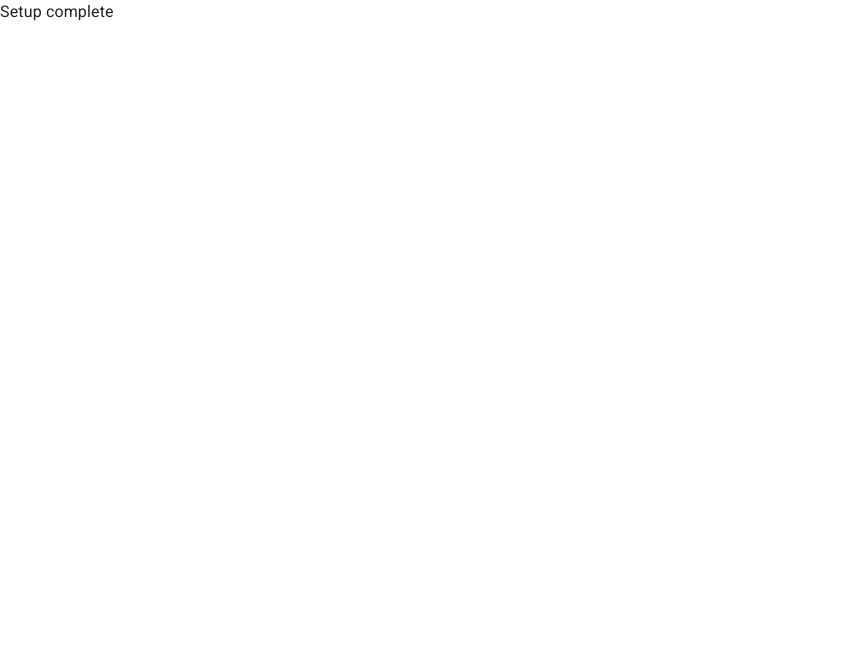
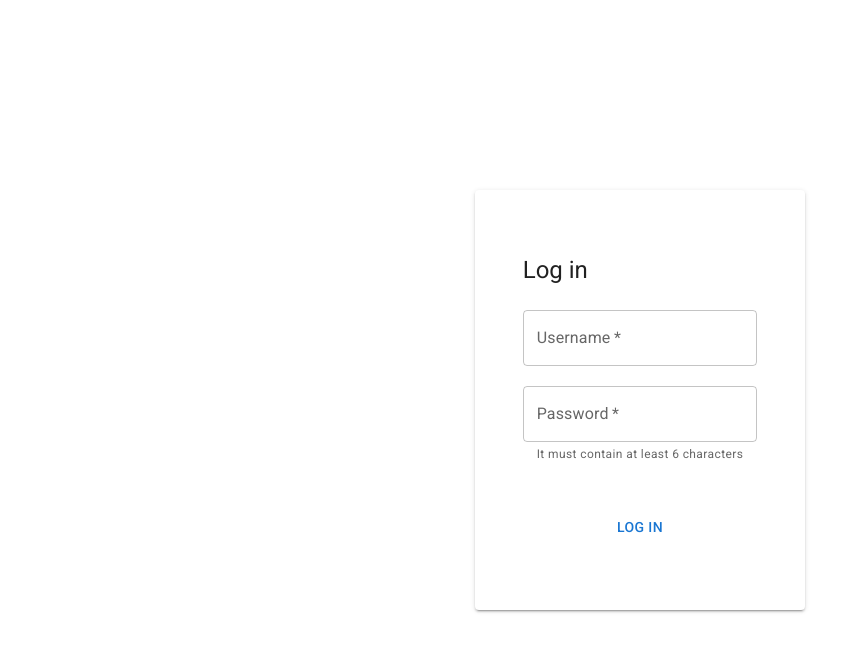
Before and after one commit to edgard-mv/adflew-shortener-adm, a React (Create React App) app: page / in a window 1280 px wide. Shown: the top 652 px of the page, without its empty margins (0-868 px from the left). Built offline with nearby package versions, Linux system fonts and the light colour scheme; no server answers.

Commit message:
Add routing, Set up login page

```diff
--- a/package.json
+++ b/package.json
@@ -14,6 +14,7 @@
     "react": "^18.2.0",
     "react-dom": "^18.2.0",
     "react-query": "^3.39.1",
+    "react-router-dom": "^6.3.0",
     "react-scripts": "5.0.1",
     "web-vitals": "^2.1.4"
   },
--- a/src/App.js
+++ b/src/App.js
@@ -1,10 +1,14 @@
 import { CssBaseline } from '@mui/material';
+import { useAuthContext } from './context/Auth.provider';
+import Routing from './pages/Routing';
 
 function App() {
+  const { isLoggedIn } = useAuthContext();
+
   return (
     <>
       <CssBaseline />
-      <div className="App">Setup complete</div>
+      <Routing isLoggedIn={isLoggedIn} />
     </>
   );
 }
--- /dev/null
+++ b/src/components/AppForm.jsx
@@ -0,0 +1,30 @@
+import Container from '@mui/material/Container';
+import Box from '@mui/material/Box';
+import Paper from '@mui/material/Paper';
+
+const AppForm = ({ children }) => {
+  return (
+    <Box
+      sx={{
+        display: 'flex',
+      }}
+    >
+      <Container maxWidth="md">
+        <Box sx={{ height: 1, display: 'flex', alignItems: 'center' }}>
+          <Paper
+            elevation={2}
+            sx={{
+              width: 1,
+              py: { xs: 4, md: 8 },
+              px: { xs: 3, md: 6 },
+            }}
+          >
+            {children}
+          </Paper>
+        </Box>
+      </Container>
+    </Box>
+  );
+};
+
+export default AppForm;
--- /dev/null
+++ b/src/pages/Login.jsx
@@ -0,0 +1,80 @@
+import { useState } from 'react';
+import { useAuthContext } from '../context/Auth.provider.js';
+
+import Typography from '@mui/material/Typography';
+import TextField from '@mui/material/TextField';
+import Box from '@mui/material/Box';
+import Button from '@mui/material/Button';
+import { styled } from '@mui/material/styles';
+
+import AppForm from '../components/AppForm.jsx';
+
+const Login = () => {
+  const { logIn } = useAuthContext();
+
+  const [username, setUsername] = useState('');
+  const [password, setPassword] = useState('');
+
+  function onUsernameChange(e) {
+    setUsername(e.currentTarget.value);
+  }
+
+  function onPasswordChange(e) {
+    setPassword(e.currentTarget.value);
+  }
+
+  function onSubmit(e) {
+    e.preventDefault();
+    logIn({ username, password });
+  }
+
+  return (
+    <Container>
+      <AppForm>
+        <Typography variant="h5" alignContent="center">
+          Log in
+        </Typography>
+        <Box
+          component="form"
+          sx={{
+            mt: 3,
+            display: 'flex',
+            flexDirection: 'column',
+            rowGap: '20px',
+          }}
+          noValidate
+          onSubmit={onSubmit}
+          autoComplete="off"
+        >
+          <TextField
+            value={username}
+            onChange={onUsernameChange}
+            required
+            label="Username"
+          />
+          <TextField
+            value={password}
+            onChange={onPasswordChange}
+            required
+            label="Password"
+            type="password"
+            helperText="It must contain at least 6 characters"
+          />
+          <Button type="submit" sx={{ mt: 3, width: 1 }}>
+            Log in
+          </Button>
+        </Box>
+      </AppForm>
+    </Container>
+  );
+};
+
+const Container = styled('div')(({ theme }) => ({
+  display: 'flex',
+  alignContent: 'center',
+  justifyContent: 'center',
+  width: '100%',
+  minHeight: '100vh',
+}));
+
+export default Login;
--- /dev/null
+++ b/src/pages/Routing.jsx
@@ -0,0 +1,15 @@
+import { BrowserRouter, Routes, Route } from 'react-router-dom';
+
+import Login from './Login';
+
+const Routing = ({ isLoggedIn }) => {
+  return (
+    <BrowserRouter>
+      <Routes>
+        {!isLoggedIn ? <Route path="/" element={<Login />} /> : <></>}
+      </Routes>
+    </BrowserRouter>
+  );
+};
+
+export default Routing;
```
Also changed, not shown: 1 other file (tests, documents, lock files or other folders).
